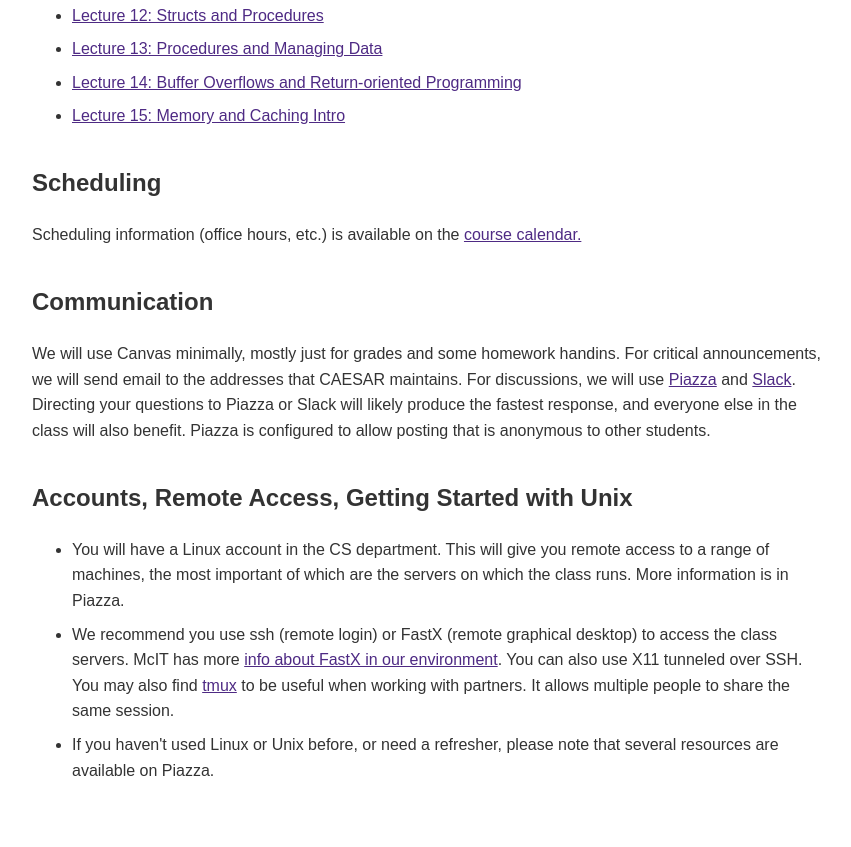
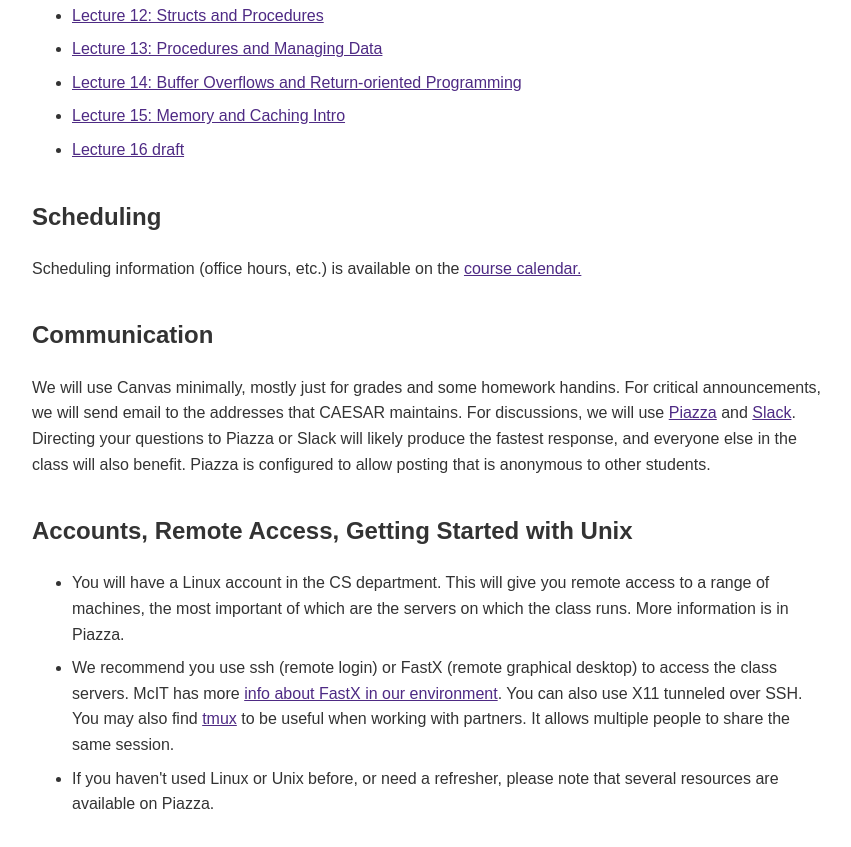
Before and after one commit to knsmith/knsmith.github.io, a plain HTML site: page nucs-213-f26.html in a window 1280 px wide. Shown: the part 1238-2085 px from the top of the page, without its empty margins (208-1059 px from the left). Drawn offline with Linux system fonts and the light colour scheme.

Commit message:
16 draft

```diff
--- a/nucs-213-f26.html
+++ b/nucs-213-f26.html
@@ -81,6 +81,7 @@
     <li><a href="nucs-213-f26-docs/lecture-notes/lecture13.pdf">Lecture 13: Procedures and Managing Data</a></li>
     <li><a href="nucs-213-f26-docs/lecture-notes/lecture14.pdf">Lecture 14: Buffer Overflows and Return-oriented Programming</a></li>
     <li><a href="nucs-213-f26-docs/lecture-notes/lecture15.pdf">Lecture 15: Memory and Caching Intro</a></li>
+    <li><a href="nucs-213-f26-docs/lecture-notes/lecture16.pdf">Lecture 16 draft</a></li>
 </ul>
 
 <h2>Scheduling</h2>
```
Also changed, not shown: 1 other file.
